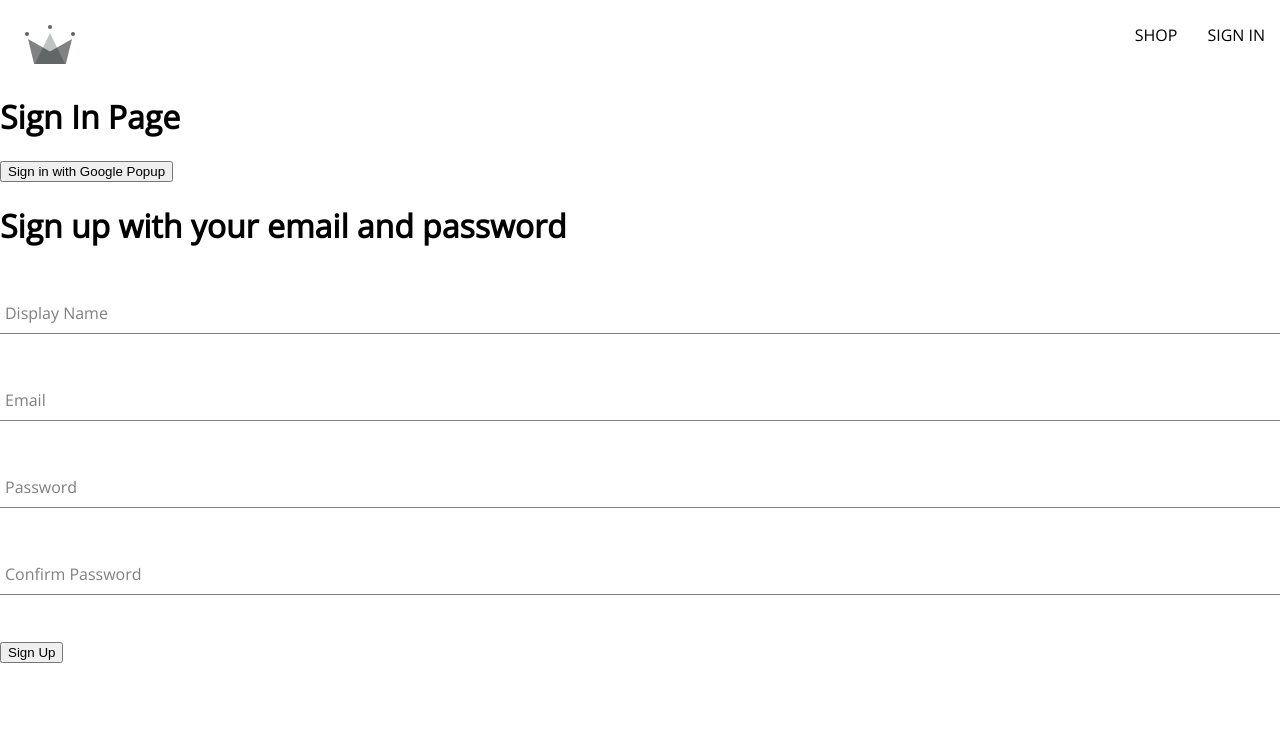
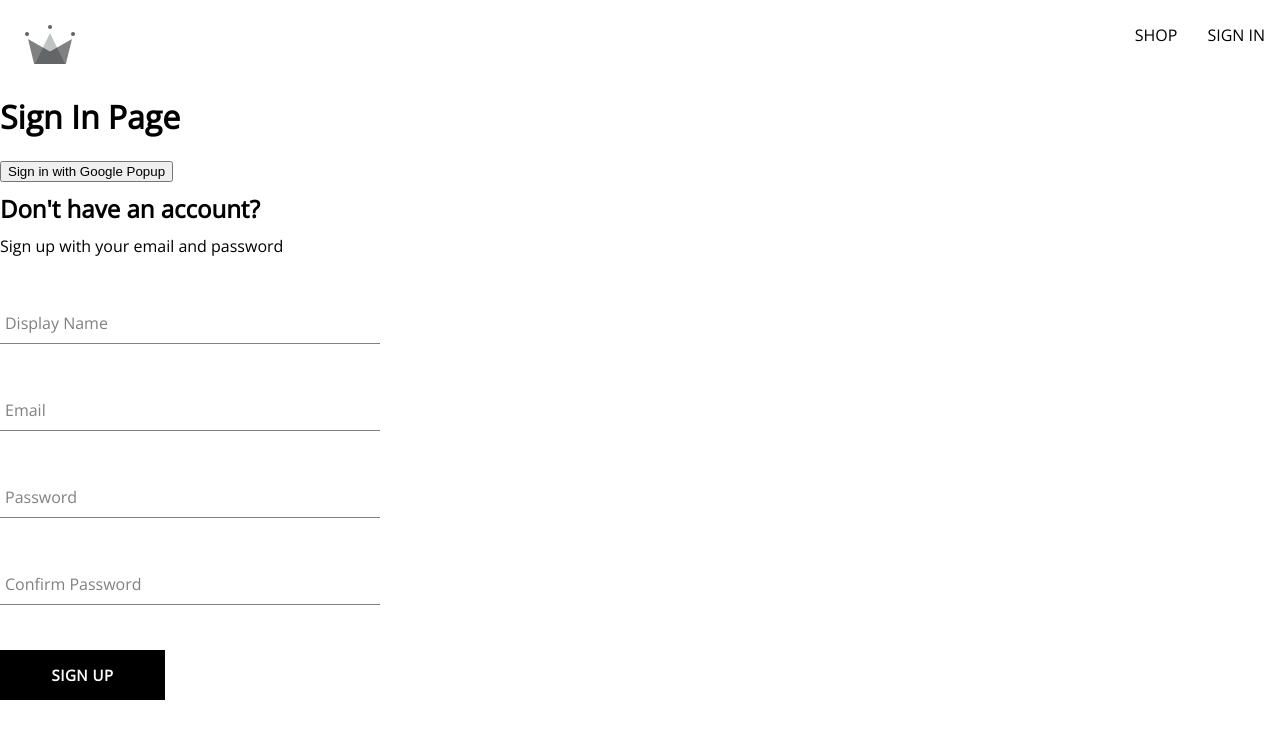
Before and after one commit to ajdinkomic/crwn-clothing, a React (Create React App) app: page /sign-in in a window 1280 px wide. Shown: the top 738 px of the page. Built offline with nearby package versions, Linux system fonts and the light colour scheme; no server answers.

Commit message:
feat(authentication): Create SignUp, FormInput and Button components

```diff
--- /dev/null
+++ b/src/components/button/button.component.jsx
@@ -0,0 +1,16 @@
+import "./button.styles.scss";
+
+const BUTTON_TYPE_CLASSES = {
+  google: 'google-sign-in',
+  inverted: 'inverted',
+};
+
+const Button = ({ children, buttonType, ...otherProps }) => {
+  return (
+    <button className={`button-container ${BUTTON_TYPE_CLASSES[buttonType]}`} {...otherProps}>
+      {children}
+    </button>
+  );
+};
+
+export default Button;
--- /dev/null
+++ b/src/components/button/button.styles.scss
@@ -0,0 +1,46 @@
+.button-container {
+  min-width: 165px;
+  width: auto;
+  height: 50px;
+  letter-spacing: 0.5px;
+  line-height: 50px;
+  padding: 0 35px 0 35px;
+  font-size: 15px;
+  background-color: black;
+  color: white;
+  text-transform: uppercase;
+  font-family: 'Open Sans';
+  font-weight: bolder;
+  border: none;
+  cursor: pointer;
+  display: flex;
+  justify-content: center;
+
+  &:hover {
+    background-color: white;
+    color: black;
+    border: 1px solid black;
+  }
+
+  &.google-sign-in {
+    background-color: #4285f4;
+    color: white;
+
+    &:hover {
+      background-color: #357ae8;
+      border: none;
+    }
+  }
+
+  &.inverted {
+    background-color: white;
+    color: black;
+    border: 1px solid black;
+
+    &:hover {
+      background-color: black;
+      color: white;
+      border: none;
+    }
+  }
+}
--- a/src/components/sign-up-form/sign-up-form.component.jsx
+++ b/src/components/sign-up-form/sign-up-form.component.jsx
@@ -1,6 +1,8 @@
 import { useState } from 'react';
 import { createAuthUserWithEmailAndPassword, createUserDocumentFromAuth } from '../../utils/firebase/firebase.utils';
+import Button from '../button/button.component';
 import FormInput from '../form-input/form-input.component';
+import './sign-up-form.styles.scss';
 
 const defaultFormFields = {
   displayName: '',
@@ -19,7 +21,6 @@ const SignUpForm = () => {
 
   const handleChange = (event) => {
     const { name, value } = event.target;
-
     setFormFields({ ...formFields, [name]: value });
   };
 
@@ -33,9 +34,7 @@ const SignUpForm = () => {
 
     try {
       const { user } = await createAuthUserWithEmailAndPassword(email, password);
-
       await createUserDocumentFromAuth(user, { displayName });
-
       resetFormFields();
     } catch (error) {
       if (error.code === 'auth/email-already-in-use') {
@@ -47,19 +46,16 @@ const SignUpForm = () => {
   };
 
   return (
-    <div>
-      <h1>Sign up with your email and password</h1>
+    <div className='sign-up-container'>
+      <h2>Don't have an account?</h2>
+      <span>Sign up with your email and password</span>
 
       <form onSubmit={handleSubmit}>
         <FormInput label='Display Name' name='displayName' type='text' required onChange={handleChange} value={displayName} />
-
         <FormInput label='Email' name='email' type='email' required onChange={handleChange} value={email} />
-
         <FormInput label='Password' name='password' type='password' required minLength='6' onChange={handleChange} value={password} />
-
         <FormInput label='Confirm Password' name='confirmPassword' type='password' required minLength='6' onChange={handleChange} value={confirmPassword} />
-
-        <button type='submit'>Sign Up</button>
+        <Button type='submit'>Sign Up</Button>
       </form>
     </div>
   );
--- a/src/components/sign-up-form/sign-up-form.styles.scss
+++ b/src/components/sign-up-form/sign-up-form.styles.scss
@@ -0,0 +1,9 @@
+.sign-up-container {
+  display: flex;
+  flex-direction: column;
+  width: 380px;
+
+  h2 {
+    margin: 10px 0;
+  }
+}
```
